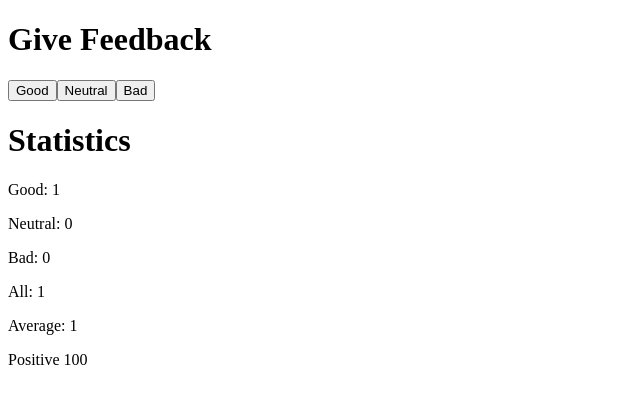
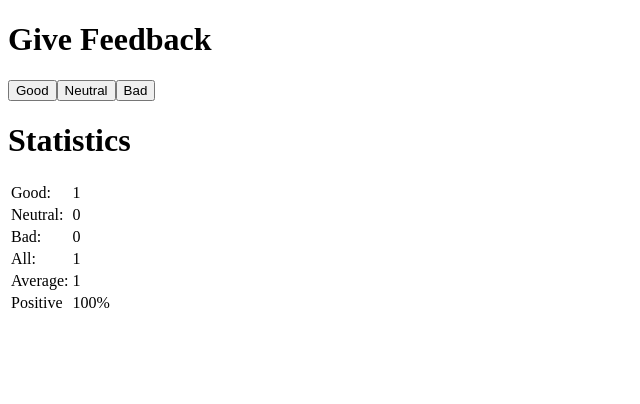
Before and after one commit to fccc2aa3e29/fullstack-open, a React (Create React App) app in the folder part1/unicafe/: page / in a window 1280 px wide. Both pictures are taken after a click on the button "Good". Shown: the top 404 px of the page, without its empty margins (0-640 px from the left). Built offline with nearby package versions, Linux system fonts and the light colour scheme.

Commit message:
Exercise 1.11

```diff
--- a/part1/unicafe/src/App.js
+++ b/part1/unicafe/src/App.js
@@ -10,7 +10,10 @@ const Button = (props) => {
 
 const StatisticLine = (props) => {
   return (
-    <p>{props.text} {props.value}</p>
+    <tr>
+      <td>{props.text}</td>
+      <td>{props.value}</td>
+    </tr>
   )
 }
 
@@ -28,12 +31,16 @@ const Statistics = (props) => {
   return (
     <div>
       <h1>Statistics</h1>
-      <StatisticLine text='Good:' value={props.good} />
-      <StatisticLine text='Neutral:' value={props.neutral} />
-      <StatisticLine text='Bad:' value={props.bad} />
-      <StatisticLine text='All:' value={all} />
-      <StatisticLine text='Average:' value={(props.good - props.bad) / all} />
-      <StatisticLine text='Positive' value={props.good / all * 100} />
+      <table>
+        <tbody>
+          <StatisticLine text='Good:' value={props.good} />
+          <StatisticLine text='Neutral:' value={props.neutral} />
+          <StatisticLine text='Bad:' value={props.bad} />
+          <StatisticLine text='All:' value={all} />
+          <StatisticLine text='Average:' value={(props.good - props.bad) / all} />
+          <StatisticLine text='Positive' value={String(props.good / all * 100) + '%'} />
+        </tbody>
+      </table>
     </div>
   )
 }
```
